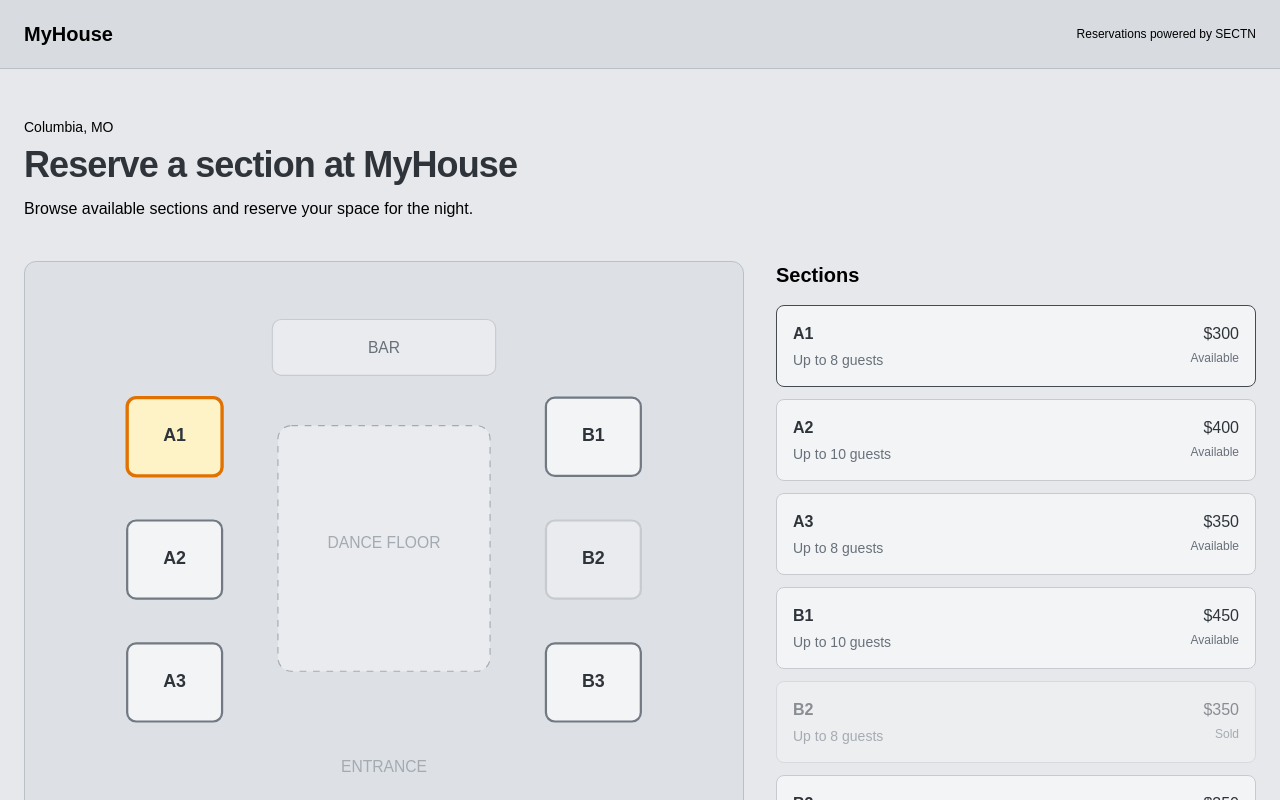
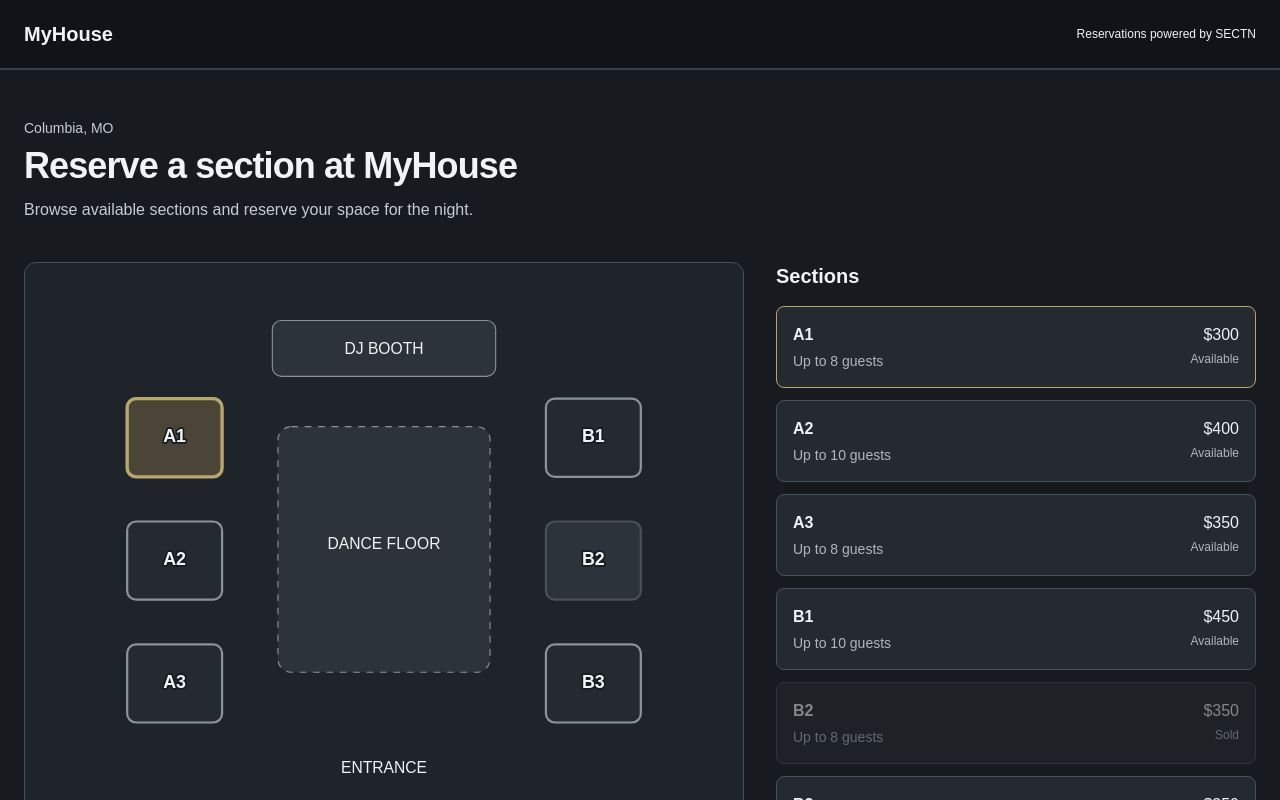
Before and after one commit to SCTN-Bottles/bar_section_app, a Next.js app in the folder bar_app/: page /MyHouse in a window 1280 px wide. Shown: the top 800 px of the page. Built offline with nearby package versions, Linux system fonts and the light colour scheme.

Commit message:
changed to dark theme

```diff
--- a/bar_app/src/app/[venueName]/page.tsx
+++ b/bar_app/src/app/[venueName]/page.tsx
@@ -34,7 +34,7 @@ export default async function VenuePage({
 
         <div className="mb-10">
 
-          <p className="text-sm text-black">
+          <p className="page-supporting-text text-sm">
             {venue.city}, {venue.state}
           </p>
 
@@ -43,7 +43,7 @@ export default async function VenuePage({
             {venue.name}
           </h1>
 
-          <p className="mt-3 max-w-2xl text-black">
+          <p className="page-supporting-text mt-3 max-w-2xl">
             {venue.description}
           </p>
 
--- a/bar_app/src/app/globals.css
+++ b/bar_app/src/app/globals.css
@@ -1,15 +1,17 @@
 @import "tailwindcss";
 
 :root {
-  --background: #e6e8eb;
-  --foreground: #2f343a;
-  --surface: #f3f4f6;
-  --surface-muted: #e9ebee;
-  --border: #c7cbd0;
-  --muted: #68707a;
-  --control: #454b52;
-  --header: #d8dce1;
-  --map-surface: #dde1e5;
+  --background: #171a1e;
+  --foreground: #f1f4f6;
+  --surface: #252a30;
+  --surface-muted: #2d333a;
+  --border: #48515b;
+  --muted: #aeb7c1;
+  --control: #0e1114;
+  --header: #101317;
+  --map-surface: #1e242a;
+  --selected-fill: #4b4537;
+  --selected-border: #b9a66f;
 }
 
 * {
@@ -23,7 +25,7 @@ body {
   font-family: Arial, Helvetica, sans-serif;
 }
 
-/* A cool, low-glare gray palette for Tailwind's neutral utilities. */
+/* A charcoal dark palette for Tailwind's neutral utilities. */
 .bg-neutral-50 {
   background-color: var(--surface);
 }
@@ -39,14 +41,14 @@ body {
 
 .border-neutral-400,
 .stroke-neutral-400 {
-  border-color: #a3aab2;
-  stroke: #a3aab2;
+  border-color: #66717c;
+  stroke: #66717c;
 }
 
 .border-neutral-500,
 .stroke-neutral-500 {
-  border-color: #717983;
-  stroke: #717983;
+  border-color: #89939e;
+  stroke: #89939e;
 }
 
 .text-neutral-500,
@@ -64,11 +66,11 @@ body {
 }
 
 .fill-neutral-400 {
-  fill: #a3aab2;
+  fill: #8d98a4;
 }
 
 .fill-neutral-600 {
-  fill: #68707a;
+  fill: #aeb7c1;
 }
 
 .fill-neutral-800 {
@@ -83,39 +85,82 @@ body {
   background-color: var(--control);
 }
 
+.text-black {
+  color: var(--foreground);
+}
+
 .border-black,
 .focus\:border-black:focus {
-  border-color: var(--control);
+  border-color: var(--foreground);
 }
 
 .hover\:bg-neutral-800:hover {
-  background-color: #353a40;
+  background-color: #050607;
 }
 
 .hover\:text-black:hover {
-  color: var(--control);
+  color: var(--foreground);
+}
+
+.fill-amber-100 {
+  fill: var(--selected-fill);
+}
+
+.stroke-amber-600,
+.border-amber-600 {
+  border-color: var(--selected-border);
+  stroke: var(--selected-border);
+}
+
+.map-section-label {
+  fill: var(--foreground);
+  paint-order: stroke fill;
+  stroke: #171a1e;
+  stroke-linejoin: round;
+  stroke-width: 3px;
+}
+
+.map-label {
+  fill: var(--foreground);
+}
+
+.map-legend {
+  color: var(--foreground);
 }
 
 .text-white {
-  color: #fafafa;
+  color: #f8fafc;
 }
 
 .bg-green-50 {
-  background-color: #e3ece5;
+  background-color: #203b2a;
+}
+
+.border-green-200 {
+  border-color: #467454;
 }
 
 .text-green-700 {
-  color: #3f6848;
+  color: #9dd3a8;
+}
+
+.text-green-800,
+.text-green-900 {
+  color: #d2ead7;
+}
+
+.page-supporting-text {
+  color: #c6cdd5;
 }
 
 .venue-header {
   background-color: var(--header);
-  border-color: #b9c0c8;
+  border-color: #39424b;
 }
 
 .section-map {
   background-color: var(--map-surface);
-  border-color: #b9c0c8;
+  border-color: #46515c;
 }
 
 button,
--- a/bar_app/src/components/layout/VenueHeader.tsx
+++ b/bar_app/src/components/layout/VenueHeader.tsx
@@ -10,7 +10,7 @@ export default function VenueHeader({
   venue,
 }: VenueHeaderProps) {
   return (
-    <header className="venue-header border-b">
+    <header className="venue-header border-b-2">
       <div className="mx-auto flex max-w-7xl items-center justify-between px-6 py-5">
         <Link
           href={`/${venue.venueName}`}
--- a/bar_app/src/components/venues/SectionMap.tsx
+++ b/bar_app/src/components/venues/SectionMap.tsx
@@ -29,16 +29,16 @@ export default function SectionMap({
           width="200"
           height="50"
           rx="8"
-          className="fill-neutral-100 stroke-neutral-300"
+          className="fill-neutral-100 stroke-neutral-500"
         />
 
         <text
           x="300"
           y="60"
           textAnchor="middle"
-          className="fill-neutral-600 text-sm"
+          className="map-label text-sm"
         >
-          BAR
+          DJ BOOTH
         </text>
 
 
@@ -49,7 +49,7 @@ export default function SectionMap({
           width="190"
           height="220"
           rx="12"
-          className="fill-neutral-200 stroke-neutral-400"
+          className="fill-neutral-200 stroke-neutral-500"
           strokeDasharray="6"
         />
 
@@ -57,7 +57,7 @@ export default function SectionMap({
           x="300"
           y="235"
           textAnchor="middle"
-          className="fill-neutral-400 text-sm"
+          className="map-label text-sm"
         >
           DANCE FLOOR
         </text>
@@ -143,7 +143,7 @@ export default function SectionMap({
                 }
                 dominantBaseline="middle"
                 textAnchor="middle"
-                className="pointer-events-none fill-neutral-800 font-semibold"
+                className="map-section-label pointer-events-none font-semibold"
               >
                 {section.name}
               </text>
@@ -157,7 +157,7 @@ export default function SectionMap({
           x="300"
           y="435"
           textAnchor="middle"
-          className="fill-neutral-400 text-sm"
+          className="map-label text-sm"
         >
           ENTRANCE
         </text>
@@ -165,9 +165,9 @@ export default function SectionMap({
       </svg>
 
 
-      <div className="mt-5 flex flex-wrap gap-5 text-sm text-neutral-500">
+      <div className="map-legend mt-5 flex flex-wrap gap-5 text-sm">
         <span>
-          White = Available
+          Gray = Available
         </span>
 
         <span>
@@ -175,7 +175,7 @@ export default function SectionMap({
         </span>
 
         <span>
-          Gray = Sold
+          Dark gray = Sold
         </span>
       </div>
 
--- a/bar_app/src/components/venues/VenueExplorer.tsx
+++ b/bar_app/src/components/venues/VenueExplorer.tsx
@@ -91,7 +91,7 @@ export default function VenueExplorer({
 
                     ${
                       selected
-                        ? "border-black bg-neutral-50"
+                        ? "border-amber-600 bg-neutral-50"
                         : "border-neutral-300 bg-neutral-50"
                     }
 
```
